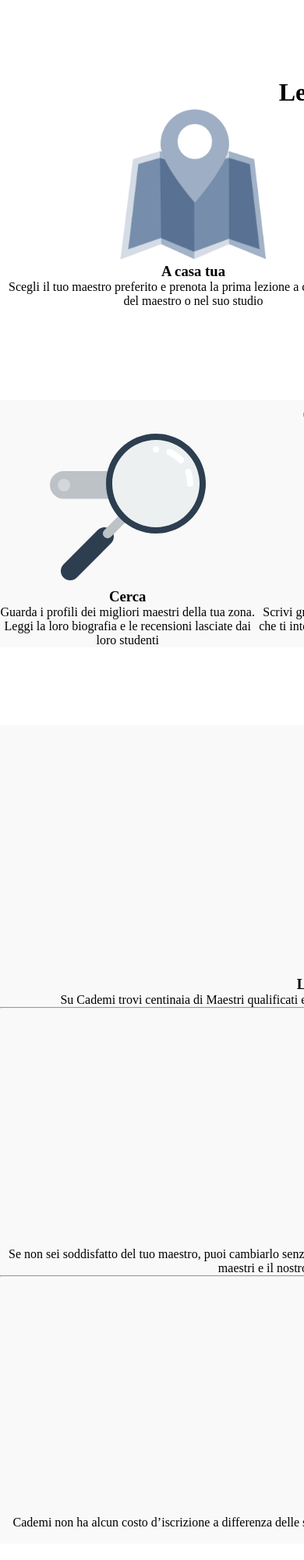
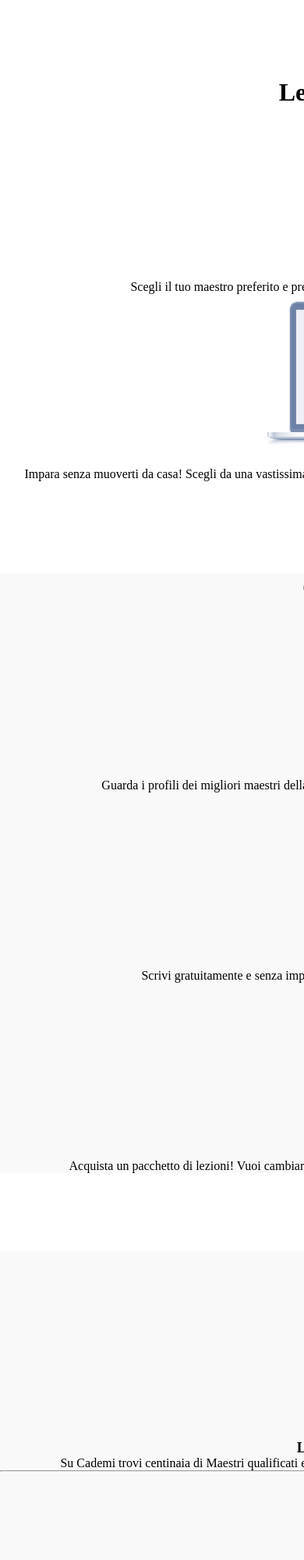
Before and after one commit to planeset94/html-css-resp-wannabe-12bool, a plain HTML site: page index.html in a window 390 px wide. Shown: the top 2000 px of the page at 78% size. Before the commit the page ends 1979 px from the top, so only its background shows below. Drawn offline with Linux system fonts and the light colour scheme.

Commit message:
Completed

```diff
--- a/index.html
+++ b/index.html
@@ -13,12 +13,13 @@
   <div id="lezioni" class="container">
     <div class="row">
       <h1>Lezioni dove vuoi tu</h1>
-      <div class="left">
+      <div class="col-lg-6 col-md-12 col-xs-12">
         <img src="./assets/img/icon/maps.png" alt="">
         <h3>A casa tua</h3>
-        Scegli il tuo maestro preferito e prenota la prima lezione a casa tua, a casa del maestro o nel suo studio
+        <p> Scegli il tuo maestro preferito e prenota la prima lezione a casa tua, a casa del maestro o nel suo studio
+        </p>
       </div>
-      <div class="right">
+      <div class="col-lg-6 col-md-12 col-xs-12">
         <img src="./assets/img/icon/screen.png" alt="">
         <h3>Online</h3>
         Impara senza muoverti da casa! Scegli da una vastissima lista di maestri abilitati all'insegnamento online,
@@ -30,18 +31,20 @@
   <div id="steps" class="container grey">
     <div class="row">
       <h1>Come Funziona</h1>
-      <div class="left">
+      <div class="col-lg-4 col-md-12 col-xs-12">
         <img src="./assets/img/search.svg" alt="">
+
         <h3>Cerca</h3>
         Guarda i profili dei migliori maestri della tua zona. Leggi la loro biografia e le recensioni lasciate dai loro
         studenti
       </div>
-      <div class="central">
+
+      <div class="col-lg-4 col-md-12 col-xs-12">
         <img src="./assets/img/letter.svg" alt="">
         <h3>Contatta</h3>
         Scrivi gratuitamente e senza impegno ai maestri che ti interessano e fai tutte le domande che vuoi!
       </div>
-      <div class="right">
+      <div class="col-lg-4 col-md-12 col-xs-12">
         <img src="./assets/img/male.svg" alt="">
         <h3>Inizia a Suonare</h3>
         Acquista un pacchetto di lezioni! Vuoi cambiare maestro? Le lezioni acquistate valgono con tutti i più di 1400
@@ -53,14 +56,14 @@
   <div id="why" class="container grey">
     <div class="row">
       <h1>Perchè Cademi</h1>
-      <div class="first">
+      <div class="col-lg-12 col-md-12 col-xs-12">
         <img src="./assets/img/icon/profile.png" alt="">
         <h3>La più grande scuola d'Italia</h3>
         Su Cademi trovi centinaia di Maestri qualificati e competenti in tutta Italia. Scegli quello più adatto a te e
         contattali senza impegno
         <hr>
       </div>
-      <div class="second">
+      <div class="col-lg-12 col-md-12 col col-xs-12">
         <img src="./assets/img/icon/secure.png" alt="">
         <h3>Soddisfazione Garantita</h3>
         Se non sei soddisfatto del tuo maestro, puoi cambiarlo senza costi aggiuntivi. Le lezioni acquistate su Cademi
@@ -68,7 +71,7 @@
         consiglio!
         <hr>
       </div>
-      <div class="third">
+      <div class="col-lg-12 col-md-12 col col-xs-12">
         <img src="./assets/img/icon/flex.png" alt="">
         <h3>Flessibile e Conveniente</h3>
         Cademi non ha alcun costo d’iscrizione a differenza delle scuole di musica tradizionali. Inoltre, sei tu a
```
